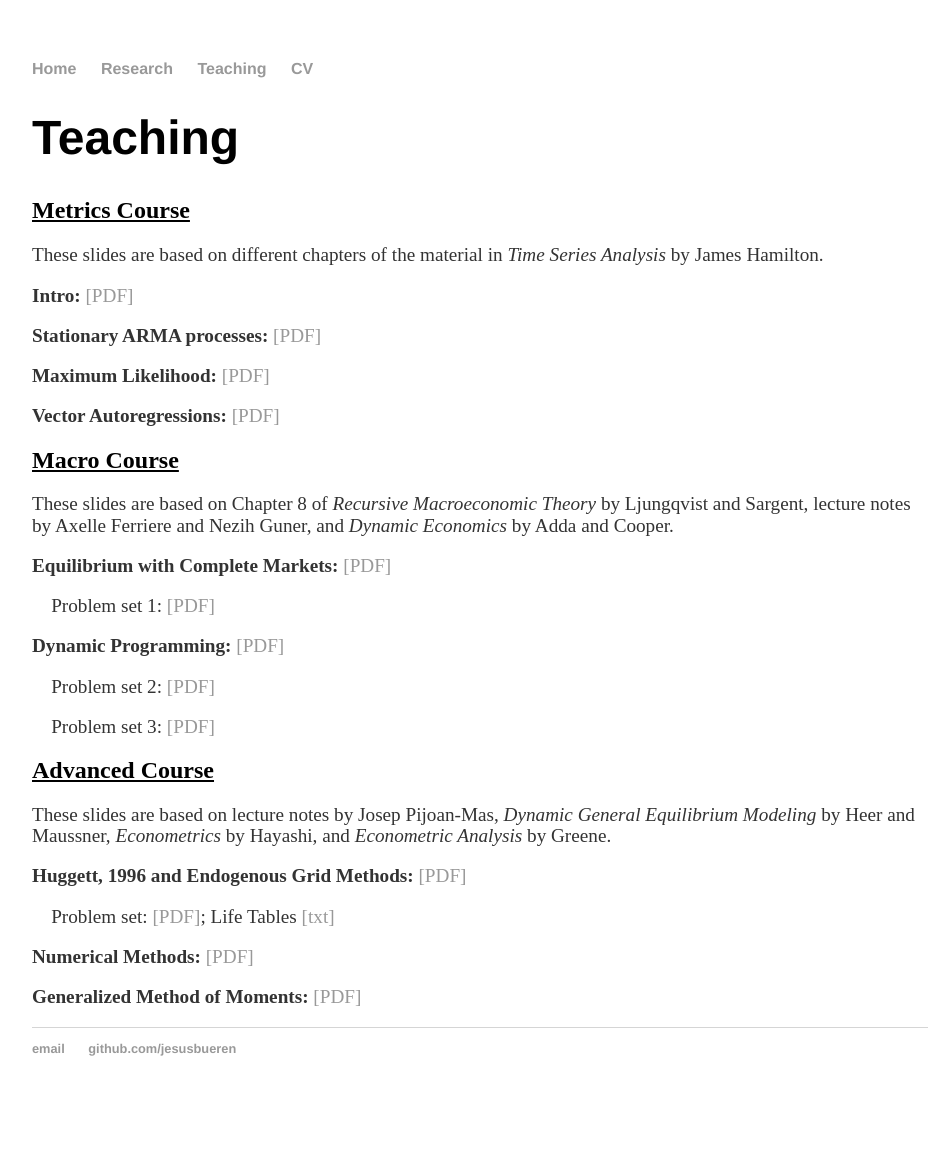
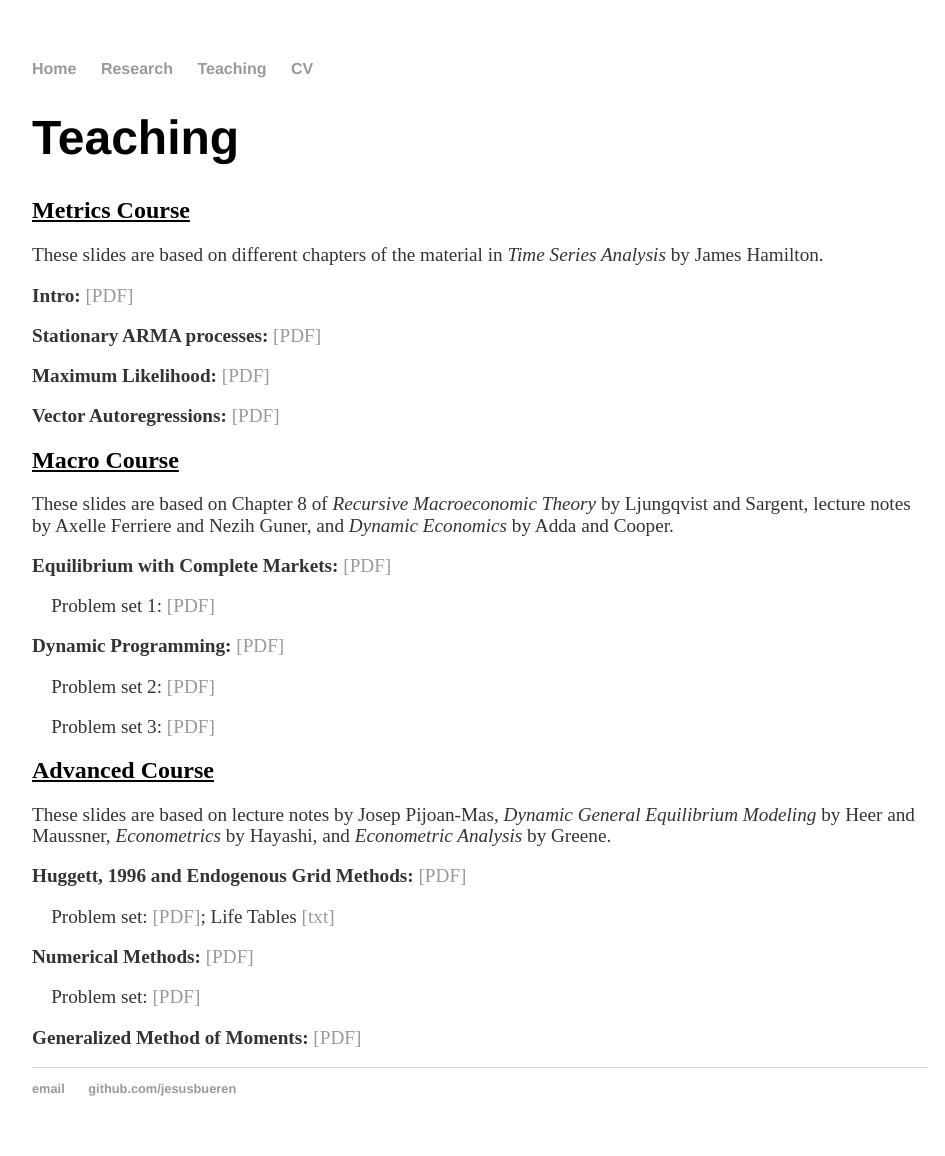
Before and after one commit to jesusbueren/jesusbueren.github.io, a Jekyll site: the page built from teaching/index.html, in a window 1280 px wide. Shown: the whole page, without its empty margins (160-1105 px from the left). Built offline with Jekyll 4.4.1, drawn with Linux system fonts in a browser that asks for light colours; before the commit the page ends 1116 px from its top, so only the background shows below that.

Commit message:
Update index.html

```diff
--- a/teaching/index.html
+++ b/teaching/index.html
@@ -34,6 +34,7 @@
                 <p><strong>Huggett, 1996 and Endogenous Grid Methods:</strong> <a href="lifecycle.pdf" >[PDF]</a></p>
 		<p>&nbsp;&nbsp;&nbsp;&nbsp;Problem set: <a href="huggett1996.pdf">[PDF]</a>; Life Tables <a href="LifeTables.txt">[txt]</a></p>
                 <p><strong>Numerical Methods:</strong> <a href="numerical_methods.pdf">[PDF]</a></p>
+		    <p>&nbsp;&nbsp;&nbsp;&nbsp;Problem set: <a href="projection_methods.pdf">[PDF]</a></p>
                 <p><strong>Generalized Method of Moments:</strong> <a href="GMM_SMM.pdf">[PDF]</a></p>
             </article>
         </section>
```
